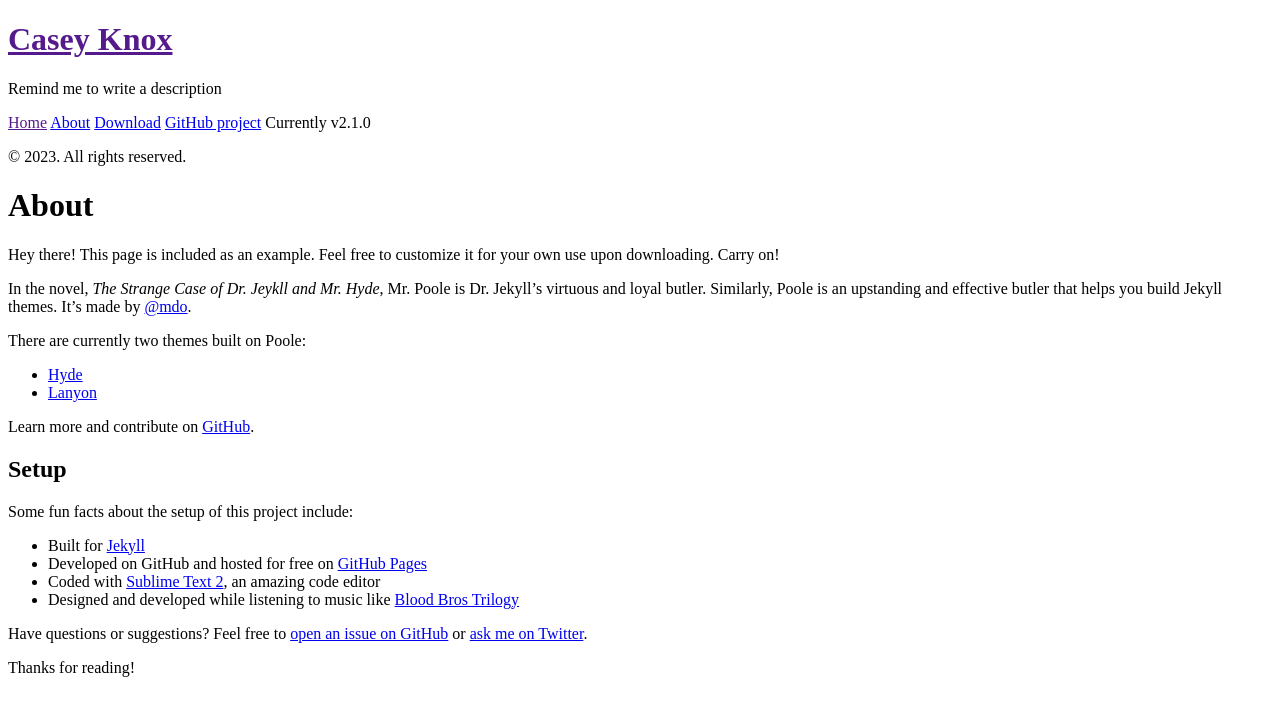
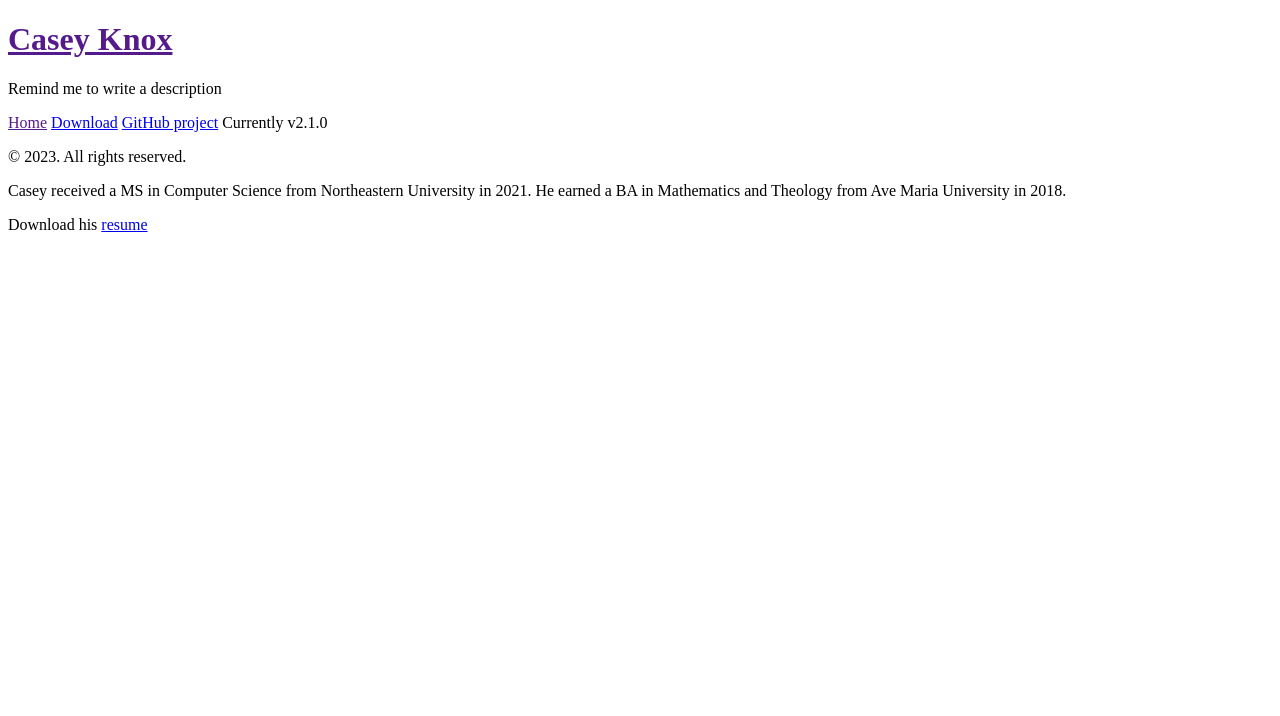
Before and after one commit to CaseyKnox/caseyknox.github.io, a Jekyll site: the page built from about.md, in a window 1280 px wide. Shown: the top 716 px of the page. Built offline with Jekyll 4.4.1, drawn with Linux system fonts in a browser that asks for light colours; Markdown is read by kramdown in place of the engine named in the settings.

Commit message:
update about

```diff
--- a/about.md
+++ b/about.md
@@ -1,30 +1,9 @@
 ---
-layout: page
+layout: default
 title: About
 ---
 
-<p class="message">
-  Hey there! This page is included as an example. Feel free to customize it for your own use upon downloading. Carry on!
-</p>
+Casey received a MS in Computer Science from Northeastern University in 2021.
+He earned a BA in Mathematics and Theology from Ave Maria University in 2018.
 
-In the novel, *The Strange Case of Dr. Jeykll and Mr. Hyde*, Mr. Poole is Dr. Jekyll's virtuous and loyal butler. Similarly, Poole is an upstanding and effective butler that helps you build Jekyll themes. It's made by [@mdo](https://twitter.com/mdo).
-
-There are currently two themes built on Poole:
-
-* [Hyde](http://hyde.getpoole.com)
-* [Lanyon](http://lanyon.getpoole.com)
-
-Learn more and contribute on [GitHub](https://github.com/poole).
-
-## Setup
-
-Some fun facts about the setup of this project include:
-
-* Built for [Jekyll](http://jekyllrb.com)
-* Developed on GitHub and hosted for free on [GitHub Pages](https://pages.github.com)
-* Coded with [Sublime Text 2](http://sublimetext.com), an amazing code editor
-* Designed and developed while listening to music like [Blood Bros Trilogy](https://soundcloud.com/maddecent/sets/blood-bros-series)
-
-Have questions or suggestions? Feel free to [open an issue on GitHub](https://github.com/poole/issues/new) or [ask me on Twitter](https://twitter.com/mdo).
-
-Thanks for reading!
+Download his [resume](/assets/resume.pdf)
```
